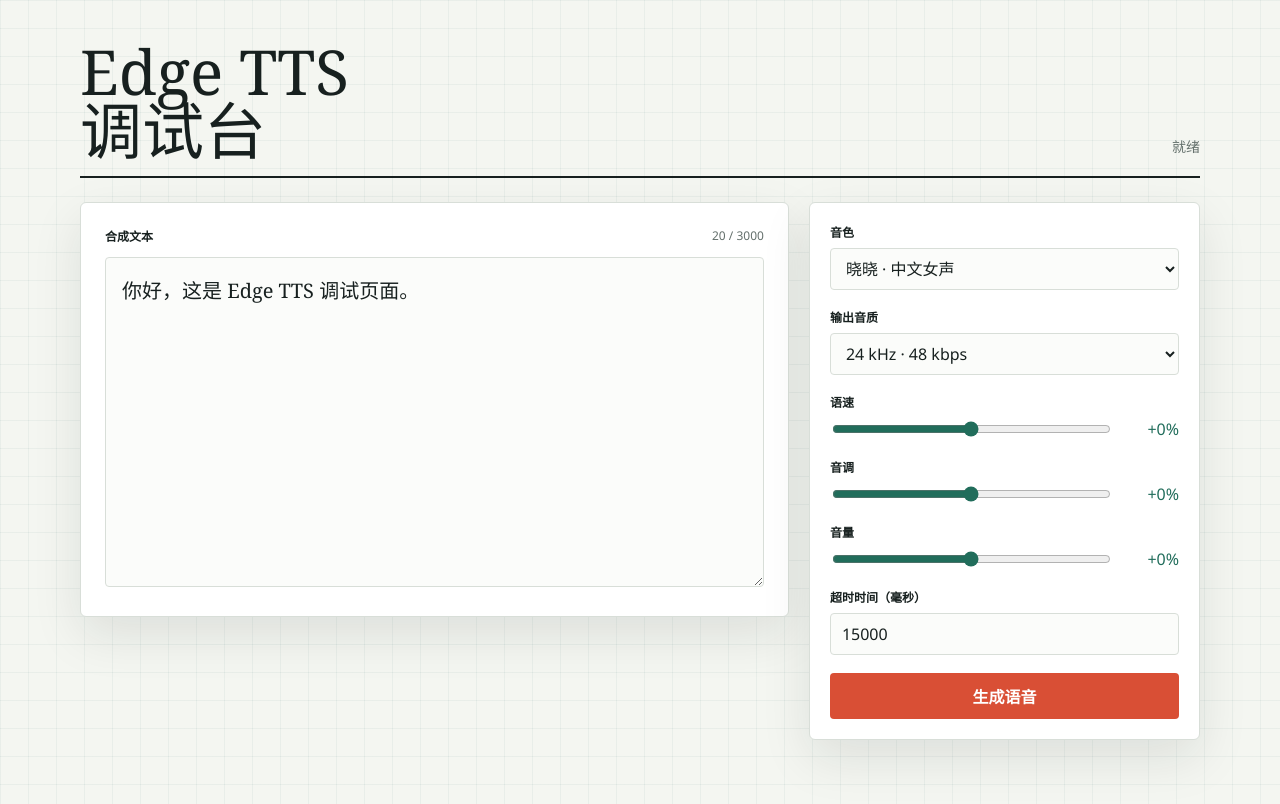
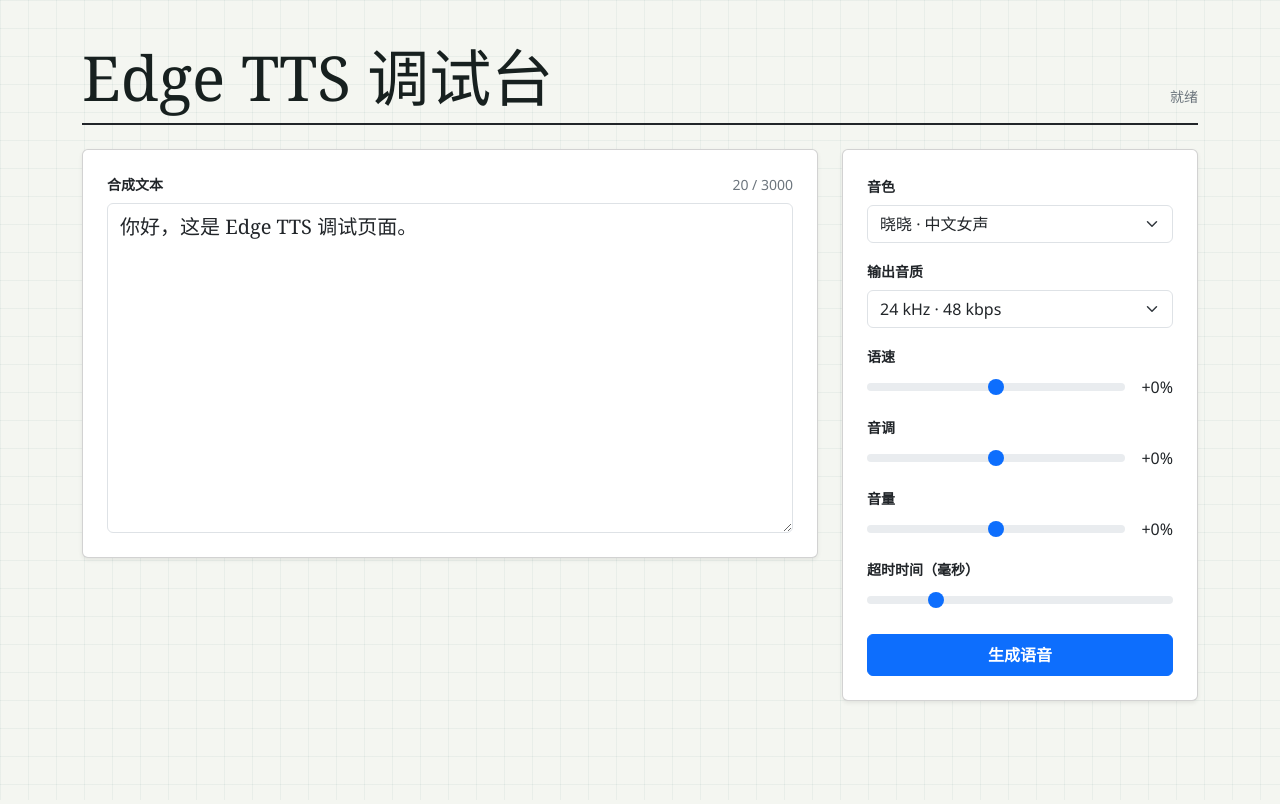
Before and after one commit to utaware/a-forward-step, a website: page index.html in a window 1280 px wide. Drawn offline with nearby package versions, Linux system fonts and the light colour scheme.

Commit message:
feat: 调整html组件样式

```diff
--- a/index.html
+++ b/index.html
@@ -4,24 +4,14 @@
     <meta charset="UTF-8" />
     <meta name="viewport" content="width=device-width, initial-scale=1" />
     <title>Edge TTS 调试台</title>
+    <link href="https://cdn.jsdelivr.net/npm/bootstrap@5.3.8/dist/css/bootstrap.min.css" rel="stylesheet" />
     <style>
       :root {
-        color-scheme: light;
         --ink: #17201f;
-        --muted: #64706c;
         --paper: #f4f6f1;
-        --panel: #ffffff;
-        --line: #d8ded8;
-        --accent: #d94f35;
-        --accent-hover: #b93d28;
-        --green: #216d5b;
-        --shadow: 0 18px 50px rgba(23, 32, 31, 0.1);
       }
 
-      * { box-sizing: border-box; }
-
       body {
-        margin: 0;
         min-height: 100vh;
         color: var(--ink);
         background:
@@ -32,24 +22,7 @@
         font-family: "Avenir Next", "Segoe UI", sans-serif;
       }
 
-      .shell {
-        width: min(1120px, calc(100% - 32px));
-        margin: 0 auto;
-        padding: 42px 0 64px;
-      }
-
-      header {
-        display: flex;
-        align-items: end;
-        justify-content: space-between;
-        gap: 24px;
-        margin-bottom: 24px;
-        border-bottom: 2px solid var(--ink);
-        padding-bottom: 16px;
-      }
-
       h1 {
-        margin: 0;
         font-family: Georgia, "Times New Roman", serif;
         font-size: clamp(32px, 6vw, 62px);
         font-weight: 500;
@@ -57,149 +30,41 @@
         letter-spacing: 0;
       }
 
-      .status {
-        min-height: 24px;
-        margin: 0;
-        color: var(--muted);
-        text-align: right;
-        font-size: 14px;
-      }
-
-      .workspace {
-        display: grid;
-        grid-template-columns: minmax(0, 1.45fr) minmax(300px, 0.8fr);
-        gap: 20px;
-        align-items: start;
-      }
-
-      .editor,
-      .controls,
-      .player {
-        background: var(--panel);
-        border: 1px solid var(--line);
-        border-radius: 6px;
-        box-shadow: var(--shadow);
-      }
-
-      .editor { padding: 24px; }
-
-      .editor-top,
-      .player-top {
-        display: flex;
-        align-items: center;
-        justify-content: space-between;
-        gap: 16px;
-        margin-bottom: 12px;
-      }
-
-      label,
-      .section-title {
-        display: block;
-        font-size: 12px;
-        font-weight: 700;
-        letter-spacing: 0;
-        text-transform: uppercase;
-      }
-
-      .count { color: var(--muted); font-size: 12px; }
-
-      textarea,
-      select,
-      input[type="number"] {
-        width: 100%;
-        border: 1px solid var(--line);
-        border-radius: 4px;
-        background: #fbfcfa;
-        color: var(--ink);
-        font: inherit;
-        outline: none;
-      }
-
-      textarea {
+      #text {
         min-height: 330px;
         resize: vertical;
-        padding: 16px;
         font-family: Georgia, "Times New Roman", serif;
         font-size: 20px;
         line-height: 1.65;
       }
-
-      textarea:focus,
-      select:focus,
-      input:focus { border-color: var(--green); box-shadow: 0 0 0 3px rgba(33, 109, 91, 0.12); }
-
-      .side { display: grid; gap: 20px; }
-      .controls { padding: 20px; }
-      .field { margin-bottom: 18px; }
-      .field:last-child { margin-bottom: 0; }
-      .field label { margin-bottom: 7px; }
-      select, input[type="number"] { height: 42px; padding: 0 11px; }
-
-      .slider-row {
-        display: grid;
-        grid-template-columns: 1fr 58px;
-        gap: 12px;
-        align-items: center;
-      }
-
-      input[type="range"] { width: 100%; accent-color: var(--green); }
-      output { font-variant-numeric: tabular-nums; text-align: right; color: var(--green); }
-
-      button,
-      .download {
-        min-height: 46px;
-        border: 0;
-        border-radius: 4px;
-        display: inline-flex;
-        align-items: center;
-        justify-content: center;
-        gap: 9px;
-        padding: 0 18px;
-        font: inherit;
-        font-weight: 700;
-        text-decoration: none;
-        cursor: pointer;
-      }
-
-      button { width: 100%; color: white; background: var(--accent); }
-      button:hover { background: var(--accent-hover); }
-      button:disabled { opacity: 0.58; cursor: wait; }
-
-      .player { padding: 20px; }
-      .player[hidden] { display: none; }
-      audio { width: 100%; display: block; }
-      .download { min-height: 36px; color: var(--green); border: 1px solid var(--green); padding: 0 12px; font-size: 13px; }
-
-      @media (max-width: 760px) {
-        .shell { width: min(100% - 20px, 620px); padding-top: 24px; }
-        header { align-items: start; flex-direction: column; }
-        .status { text-align: left; }
-        .workspace { grid-template-columns: 1fr; }
-        textarea { min-height: 240px; }
-      }
     </style>
   </head>
   <body>
-    <main class="shell">
-      <header>
-        <h1>Edge TTS<br />调试台</h1>
-        <p id="status" class="status" role="status">就绪</p>
+    <main class="container py-4 py-md-5">
+      <header class="d-flex flex-column flex-md-row align-items-md-end justify-content-between gap-3 border-bottom border-2 border-dark pb-3 mb-4">
+        <h1 class="mb-0">Edge TTS 调试台</h1>
+        <p id="status" class="small text-secondary text-md-end mb-0" role="status">就绪</p>
       </header>
 
-      <form id="tts-form" class="workspace">
-        <section class="editor">
-          <div class="editor-top">
-            <label for="text">合成文本</label>
-            <span id="count" class="count">0 / 3000</span>
+      <form id="tts-form" class="row g-4 align-items-start">
+        <section class="col-12 col-lg-8">
+          <div class="card shadow-sm">
+            <div class="card-body p-4">
+              <div class="d-flex align-items-center justify-content-between gap-3 mb-2">
+                <label class="form-label small fw-bold text-uppercase mb-0" for="text">合成文本</label>
+                <span id="count" class="small text-secondary">0 / 3000</span>
               </div>
-          <textarea id="text" name="text" maxlength="3000" required>你好，这是 Edge TTS 调试页面。</textarea>
+              <textarea class="form-control" id="text" name="text" maxlength="3000" required>你好，这是 Edge TTS 调试页面。</textarea>
+            </div>
+          </div>
         </section>
 
-        <aside class="side">
-          <section class="controls">
-            <div class="field">
-              <label for="voice">音色</label>
-              <select id="voice" name="voice">
+        <aside class="col-12 col-lg-4 d-grid gap-4">
+          <section class="card shadow-sm">
+            <div class="card-body p-4">
+              <div class="mb-3">
+                <label class="form-label small fw-bold" for="voice">音色</label>
+                <select class="form-select" id="voice" name="voice">
                   <option value="zh-CN-XiaoxiaoNeural" data-lang="zh-CN">晓晓 · 中文女声</option>
                   <option value="zh-CN-YunxiNeural" data-lang="zh-CN">云希 · 中文男声</option>
                   <option value="zh-CN-YunjianNeural" data-lang="zh-CN">云健 · 中文男声</option>
@@ -212,53 +77,56 @@
 
               <input id="lang" name="lang" type="hidden" value="zh-CN" />
 
-            <div class="field">
-              <label for="outputFormat">输出音质</label>
-              <select id="outputFormat" name="outputFormat">
+              <div class="mb-3">
+                <label class="form-label small fw-bold" for="outputFormat">输出音质</label>
+                <select class="form-select" id="outputFormat" name="outputFormat">
                   <option value="audio-16khz-32kbitrate-mono-mp3">16 kHz · 32 kbps</option>
                   <option value="audio-24khz-48kbitrate-mono-mp3" selected>24 kHz · 48 kbps</option>
                   <option value="audio-24khz-96kbitrate-mono-mp3">24 kHz · 96 kbps</option>
                 </select>
               </div>
 
-            <div class="field">
-              <label for="rate">语速</label>
-              <div class="slider-row">
-                <input id="rate" name="rate" type="range" min="-100" max="100" value="0" />
+              <div class="mb-3">
+                <label class="form-label small fw-bold" for="rate">语速</label>
+                <div class="d-flex align-items-center gap-3">
+                  <input class="form-range" id="rate" name="rate" type="range" min="-100" max="100" value="0" />
                   <output for="rate">+0%</output>
                 </div>
               </div>
 
-            <div class="field">
-              <label for="pitch">音调</label>
-              <div class="slider-row">
-                <input id="pitch" name="pitch" type="range" min="-100" max="100" value="0" />
+              <div class="mb-3">
+                <label class="form-label small fw-bold" for="pitch">音调</label>
+                <div class="d-flex align-items-center gap-3">
+                  <input class="form-range" id="pitch" name="pitch" type="range" min="-100" max="100" value="0" />
                   <output for="pitch">+0%</output>
                 </div>
               </div>
 
-            <div class="field">
-              <label for="volume">音量</label>
-              <div class="slider-row">
-                <input id="volume" name="volume" type="range" min="-100" max="100" value="0" />
+              <div class="mb-3">
+                <label class="form-label small fw-bold" for="volume">音量</label>
+                <div class="d-flex align-items-center gap-3">
+                  <input class="form-range" id="volume" name="volume" type="range" min="-100" max="100" value="0" />
                   <output for="volume">+0%</output>
                 </div>
               </div>
 
-            <div class="field">
-              <label for="timeout">超时时间（毫秒）</label>
-              <input id="timeout" name="timeout" type="number" min="3000" max="60000" step="1000" value="15000" />
+              <div class="mb-3">
+                <label class="form-label small fw-bold" for="timeout">超时时间（毫秒）</label>
+                <input id="timeoutRange" type="range" name="timeout" class="form-range" min="3000" max="60000" step="1000" value="15000" />
               </div>
 
-            <button id="submit" type="submit">生成语音</button>
+              <button class="btn btn-primary w-100 py-2 fw-bold" id="submit" type="submit">生成语音</button>
+            </div>
           </section>
 
-          <section id="player" class="player" hidden>
-            <div class="player-top">
-              <span class="section-title">生成结果</span>
-              <a id="download" class="download" download="edge-tts.mp3">下载</a>
+          <section id="player" class="card shadow-sm" hidden>
+            <div class="card-body p-4">
+              <div class="d-flex align-items-center justify-content-between gap-3 mb-3">
+                <span class="small fw-bold text-uppercase">生成结果</span>
+                <a id="download" class="btn btn-sm btn-outline-success" download="edge-tts.mp3">下载</a>
               </div>
-            <audio id="audio" controls preload="metadata"></audio>
+              <audio class="w-100 d-block" id="audio" controls preload="metadata"></audio>
+            </div>
           </section>
         </aside>
       </form>
```
Lines whose indentation alone changed are shown as unchanged.
